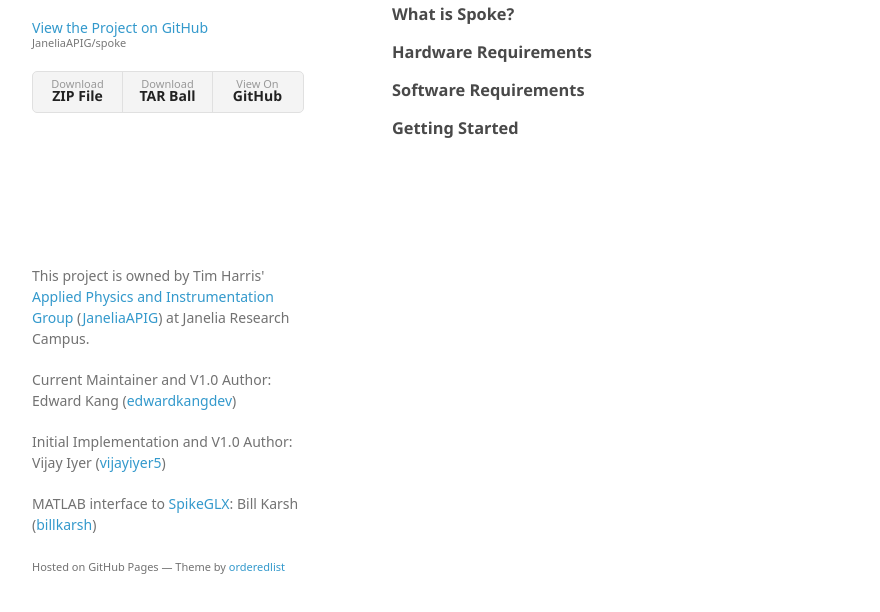
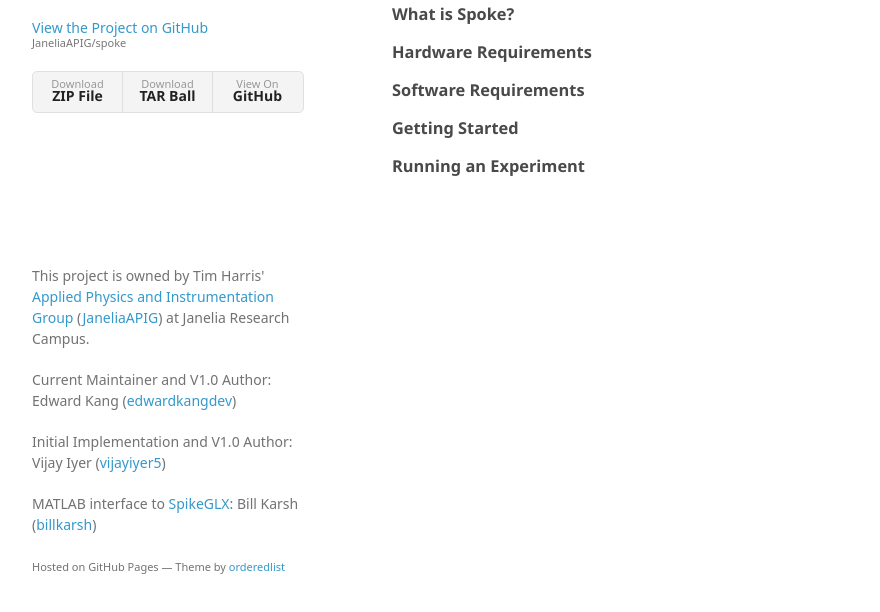
Before and after one commit to JaneliaAPIG/spoke, a plain HTML site: page index.html in a window 1280 px wide. Shown: the part 154-766 px from the top of the page, without its empty margins (178-1058 px from the left). Drawn offline with Linux system fonts and the light colour scheme; a web font is replaced by a local one.

Commit message:
more
more

```diff
--- a/index.html
+++ b/index.html
@@ -34,6 +34,7 @@
           <h3>Hardware Requirements</h3>
           <h3>Software Requirements</h3>
           <h3>Getting Started</h3>
+          <h3>Running an Experiment</h3>
       </section>
       <footer>
         <p>This project is owned by Tim Harris' <a href="https://www.janelia.org/lab/harris-lab-apig" target="_blank">Applied Physics and Instrumentation Group</a> (<a href="https://github.com/JaneliaAPIG" target="_blank">JaneliaAPIG</a>) at Janelia Research Campus.</p>
```
